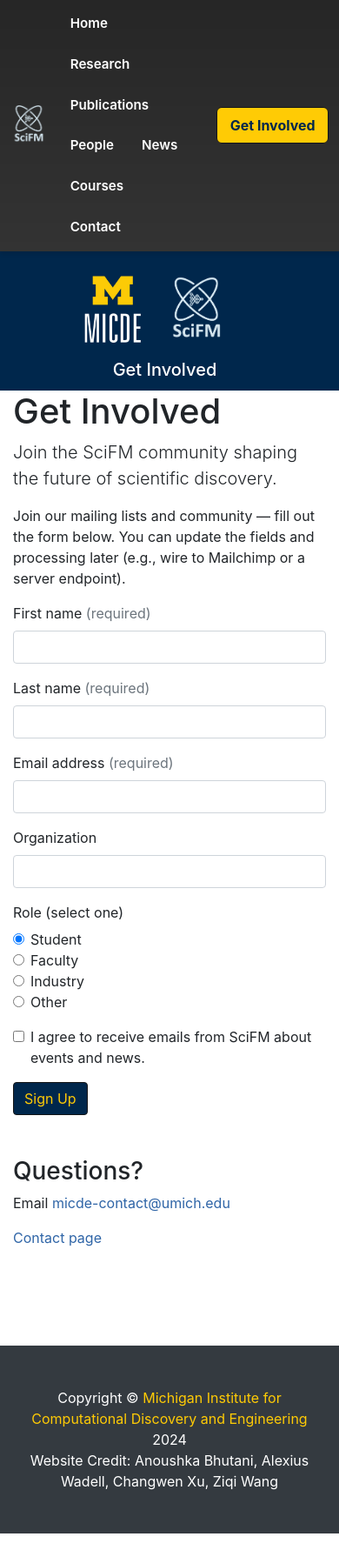
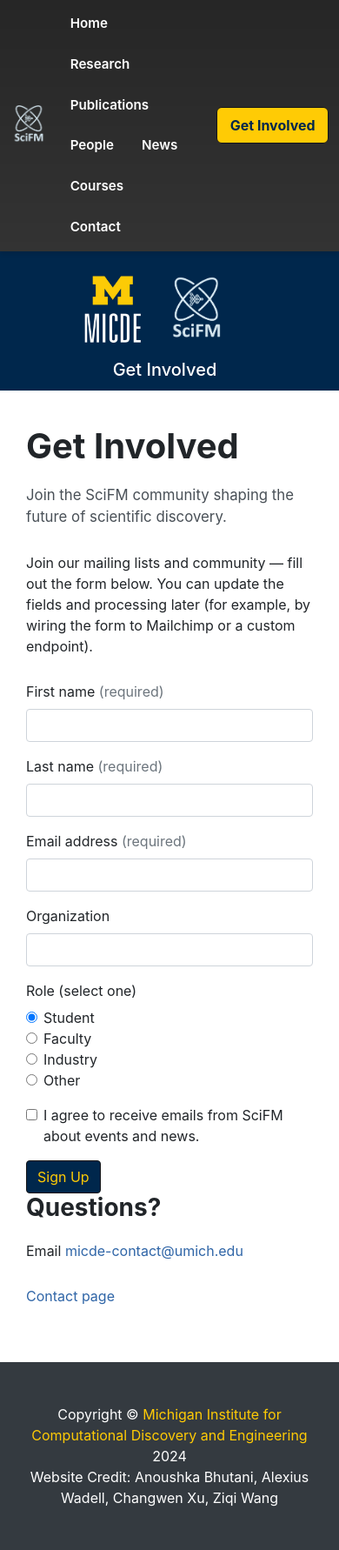
Before and after one commit to scifm/scifm.github.io, a Jekyll site: the page built from get-involved.md, in a window 390 px wide. Shown: the whole page at 87% size. Built offline with Jekyll 4.4.1, drawn with Linux system fonts in a browser that asks for light colours; nearby versions of some CDN libraries.

Commit message:
Add templates for contact and get involved and rewrite the two md files to the correct format

```diff
--- /dev/null
+++ b/_includes/blocks/get-involved-form.html
@@ -0,0 +1,83 @@
+<form id="getInvolvedForm" action="#" method="post" novalidate>
+  <div class="mb-3">
+    <label for="firstName" class="form-label">First name <span class="text-muted">(required)</span></label>
+    <input type="text" class="form-control" id="firstName" name="firstName" required autocomplete="given-name" aria-describedby="firstNameHelp">
+    <div class="invalid-feedback">Please provide your first name.</div>
+  </div>
+
+  <div class="mb-3">
+    <label for="lastName" class="form-label">Last name <span class="text-muted">(required)</span></label>
+    <input type="text" class="form-control" id="lastName" name="lastName" required autocomplete="family-name" aria-describedby="lastNameHelp">
+    <div class="invalid-feedback">Please provide your last name.</div>
+  </div>
+
+  <div class="mb-3">
+    <label for="email" class="form-label">Email address <span class="text-muted">(required)</span></label>
+    <input type="email" class="form-control" id="email" name="email" required autocomplete="email" aria-describedby="emailHelp">
+    <div class="invalid-feedback">Please provide a valid email address.</div>
+  </div>
+
+  <div class="mb-3">
+    <label for="org" class="form-label">Organization</label>
+    <input type="text" class="form-control" id="org" name="organization" autocomplete="organization" aria-describedby="orgHelp">
+  </div>
+
+  <fieldset class="mb-3">
+    <legend class="col-form-label pt-0">Role (select one)</legend>
+    <div class="form-check">
+      <input class="form-check-input" type="radio" name="role" id="roleStudent" value="student" checked>
+      <label class="form-check-label" for="roleStudent">Student</label>
+    </div>
+    <div class="form-check">
+      <input class="form-check-input" type="radio" name="role" id="roleFaculty" value="faculty">
+      <label class="form-check-label" for="roleFaculty">Faculty</label>
+    </div>
+    <div class="form-check">
+      <input class="form-check-input" type="radio" name="role" id="roleIndustry" value="industry">
+      <label class="form-check-label" for="roleIndustry">Industry</label>
+    </div>
+    <div class="form-check">
+      <input class="form-check-input" type="radio" name="role" id="roleOther" value="other">
+      <label class="form-check-label" for="roleOther">Other</label>
+    </div>
+  </fieldset>
+
+  <div class="mb-3 form-check">
+    <input type="checkbox" class="form-check-input" id="consent" name="consent" required>
+    <label class="form-check-label" for="consent">I agree to receive emails from SciFM about events and news.</label>
+    <div class="invalid-feedback">You must agree to receive emails to join.</div>
+  </div>
+
+  <button type="submit" class="btn btn-primary" id="submitBtn">Sign Up</button>
+</form>
+
+<div id="successMessage" class="alert alert-success mt-4" role="status" hidden>
+  <h4 class="alert-heading">Thanks—you’re in!</h4>
+  <p>We've received your sign-up. Check your email for a confirmation message.</p>
+</div>
+
+<script>
+  (function() {
+    var form = document.getElementById('getInvolvedForm');
+    if (!form) return;
+    var success = document.getElementById('successMessage');
+    form.addEventListener('submit', function(event) {
+      event.preventDefault();
+      event.stopPropagation();
+      var valid = form.checkValidity();
+      var elements = form.querySelectorAll('input,select');
+      elements.forEach(function(el) {
+        if (!el.checkValidity()) {
+          el.classList.add('is-invalid');
+          el.classList.remove('is-valid');
+        } else {
+          el.classList.remove('is-invalid');
+          el.classList.add('is-valid');
+        }
+      });
+      if (!valid) return;
+      form.setAttribute('hidden', 'hidden');
+      success.removeAttribute('hidden');
+    });
+  })();
+</script>
--- /dev/null
+++ b/_includes/blocks/split.html
@@ -0,0 +1,63 @@
+{%- assign container_class = include.container_class | default: 'container' -%}
+{%- assign left_col = include.left_col | default: 'col-lg-7' -%}
+{%- assign right_col = include.right_col | default: 'col-lg-5' -%}
+{%- assign left_title_tag = include.left_title_tag | default: 'h2' -%}
+{%- assign right_title_tag = include.right_title_tag | default: 'h3' -%}
+<section class="sfm-split {{ include.class | default: '' }}">
+  <div class="{{ container_class }}">
+    <div class="row align-items-start gy-4">
+      <div class="{{ left_col }}">
+        <div class="sfm-split__panel sfm-split__panel--left">
+          {%- if include.left_eyebrow -%}
+            <p class="sfm-split__eyebrow">{{ include.left_eyebrow }}</p>
+          {%- endif -%}
+          {%- if include.left_title -%}
+            <{{ left_title_tag }} class="sfm-split__title">{{ include.left_title }}</{{ left_title_tag }}>
+          {%- endif -%}
+          {%- if include.left_lead -%}
+            <p class="sfm-split__lead">{{ include.left_lead }}</p>
+          {%- endif -%}
+          {%- if include.left_body -%}
+            {%- if include.left_markdown == false -%}
+              {{ include.left_body }}
+            {%- else -%}
+              {{ include.left_body | markdownify }}
+            {%- endif -%}
+          {%- endif -%}
+          {%- if include.left_children -%}
+            {{ include.left_children }}
+          {%- endif -%}
+          {%- if include.left_buttons -%}
+            {% include blocks/cta-group.html buttons=include.left_buttons class=include.left_button_class %}
+          {%- endif -%}
+        </div>
+      </div>
+      <div class="{{ right_col }}">
+        <div class="sfm-split__panel sfm-split__panel--right">
+          {%- if include.right_eyebrow -%}
+            <p class="sfm-split__eyebrow">{{ include.right_eyebrow }}</p>
+          {%- endif -%}
+          {%- if include.right_title -%}
+            <{{ right_title_tag }} class="sfm-split__title">{{ include.right_title }}</{{ right_title_tag }}>
+          {%- endif -%}
+          {%- if include.right_lead -%}
+            <p class="sfm-split__lead">{{ include.right_lead }}</p>
+          {%- endif -%}
+          {%- if include.right_body -%}
+            {%- if include.right_markdown == false -%}
+              {{ include.right_body }}
+            {%- else -%}
+              {{ include.right_body | markdownify }}
+            {%- endif -%}
+          {%- endif -%}
+          {%- if include.right_children -%}
+            {{ include.right_children }}
+          {%- endif -%}
+          {%- if include.right_buttons -%}
+            {% include blocks/cta-group.html buttons=include.right_buttons class=include.right_button_class %}
+          {%- endif -%}
+        </div>
+      </div>
+    </div>
+  </div>
+</section>
--- a/assets/css/_sass/_blocks.scss
+++ b/assets/css/_sass/_blocks.scss
@@ -34,7 +34,7 @@
   display: flex;
   align-items: center;
   justify-content: center;
-  margin: 0;
+  margin: 1.5rem 0 0;
 }
 
 .sfm-hero__media img {
@@ -48,14 +48,11 @@
   .sfm-hero {
     padding: 2rem 0 1rem;
   }
+  .sfm-hero__media {
+    margin-top: 1rem;
+  }
   .sfm-hero__media img {
     max-width: min(480px, 100%);
-  }
-}
-
-@media (min-width: 1200px) {
-  .sfm-hero__title {
-    white-space: nowrap;
   }
 }
 
@@ -91,6 +88,10 @@
 .sfm-figure {
   margin: 2.5rem auto;
   --sfm-figure-max-width: min(100%, 960px);
+}
+
+.sfm-section__body + .sfm-figure {
+  margin-top: 1.5rem;
 }
 
 .sfm-figure__media {
@@ -149,3 +150,49 @@
   border: 0;
   display: block;
 }
+
+.sfm-split {
+  margin: 3rem 0;
+}
+
+.sfm-split__panel {
+  display: flex;
+  flex-direction: column;
+  gap: 1rem;
+}
+
+.sfm-split__panel--right {
+  align-items: stretch;
+}
+
+.sfm-split__title {
+  font-weight: 700;
+  margin-bottom: 0.5rem;
+}
+
+.sfm-split__lead {
+  font-size: 1.05rem;
+  color: #495057;
+}
+
+.sfm-split__eyebrow {
+  text-transform: uppercase;
+  letter-spacing: 0.1em;
+  font-weight: 700;
+  color: #2f65a7;
+  margin-bottom: 0.5rem;
+}
+
+.sfm-split__panel .sfm-embed {
+  margin: 0;
+  height: 100%;
+}
+
+@media (max-width: 767.98px) {
+  .sfm-split {
+    margin: 2.5rem 0;
+  }
+  .sfm-split__panel {
+    gap: 0.75rem;
+  }
+}
--- a/get-involved.md
+++ b/get-involved.md
@@ -4,106 +4,26 @@
 permalink: /get-involved/
 ---
 
-<div class="row">
-  <div class="col-md-8 mb-5">
-    <h1>Get Involved</h1>
-    <p class="lead">Join the SciFM community shaping the future of scientific discovery.</p>
-    <p>Join our mailing lists and community — fill out the form below. You can update the fields and processing later (e.g., wire to Mailchimp or a server endpoint).</p>
+{% capture intro_body %}
+Join our mailing lists and community — fill out the form below. You can update the fields and processing later (for example, by wiring the form to Mailchimp or a custom endpoint).
+{% endcapture %}
 
-    <!-- Placeholder signup form: update `action` to your form processor later -->
-    <form id="getInvolvedForm" action="#" method="post" novalidate>
-      <div class="mb-3">
-        <label for="firstName" class="form-label">First name <span class="text-muted">(required)</span></label>
-        <input type="text" class="form-control" id="firstName" name="firstName" required autocomplete="given-name" aria-describedby="firstNameHelp">
-        <div class="invalid-feedback">Please provide your first name.</div>
-      </div>
+{% capture form_block %}
+{% include blocks/get-involved-form.html %}
+{% endcapture %}
 
-      <div class="mb-3">
-        <label for="lastName" class="form-label">Last name <span class="text-muted">(required)</span></label>
-        <input type="text" class="form-control" id="lastName" name="lastName" required autocomplete="family-name" aria-describedby="lastNameHelp">
-        <div class="invalid-feedback">Please provide your last name.</div>
-      </div>
+{% capture sidebar_body %}
+Email [micde-contact@umich.edu](mailto:micde-contact@umich.edu)
 
-      <div class="mb-3">
-        <label for="email" class="form-label">Email address <span class="text-muted">(required)</span></label>
-        <input type="email" class="form-control" id="email" name="email" required autocomplete="email" aria-describedby="emailHelp">
-        <div class="invalid-feedback">Please provide a valid email address.</div>
-      </div>
+[Contact page](/contact/)
+{% endcapture %}
 
-      <div class="mb-3">
-        <label for="org" class="form-label">Organization</label>
-        <input type="text" class="form-control" id="org" name="organization" autocomplete="organization" aria-describedby="orgHelp">
-      </div>
-
-      <fieldset class="mb-3">
-        <legend class="col-form-label pt-0">Role (select one)</legend>
-        <div class="form-check">
-          <input class="form-check-input" type="radio" name="role" id="roleStudent" value="student" checked>
-          <label class="form-check-label" for="roleStudent">Student</label>
-        </div>
-        <div class="form-check">
-          <input class="form-check-input" type="radio" name="role" id="roleFaculty" value="faculty">
-          <label class="form-check-label" for="roleFaculty">Faculty</label>
-        </div>
-        <div class="form-check">
-          <input class="form-check-input" type="radio" name="role" id="roleIndustry" value="industry">
-          <label class="form-check-label" for="roleIndustry">Industry</label>
-        </div>
-        <div class="form-check">
-          <input class="form-check-input" type="radio" name="role" id="roleOther" value="other">
-          <label class="form-check-label" for="roleOther">Other</label>
-        </div>
-      </fieldset>
-
-      <div class="mb-3 form-check">
-        <input type="checkbox" class="form-check-input" id="consent" name="consent" required>
-        <label class="form-check-label" for="consent">I agree to receive emails from SciFM about events and news.</label>
-        <div class="invalid-feedback">You must agree to receive emails to join.</div>
-      </div>
-
-      <button type="submit" class="btn btn-primary" id="submitBtn">Sign Up</button>
-    </form>
-
-    <div id="successMessage" class="alert alert-success mt-4" role="status" style="display:none;">
-      <h4 class="alert-heading">Thanks—you’re in!</h4>
-      <p>We've received your sign-up. Check your email for a confirmation message.</p>
-    </div>
-
-    <script>
-      // Client-side validation + success replacement
-      (function() {
-        var form = document.getElementById('getInvolvedForm');
-        var success = document.getElementById('successMessage');
-        form.addEventListener('submit', function(event) {
-          event.preventDefault();
-          event.stopPropagation();
-          var valid = true;
-          // use built-in validity checks
-          if (!form.checkValidity()) valid = false;
-          // show/hide browser validation UI via classes
-          var elements = form.querySelectorAll('input,select');
-          elements.forEach(function(el){
-            if (!el.checkValidity()) {
-              el.classList.add('is-invalid');
-            } else {
-              el.classList.remove('is-invalid');
-              el.classList.add('is-valid');
-            }
-          });
-          if (!valid) return;
-          // Simulate a successful submit — replace form with success message
-          form.style.display = 'none';
-          success.style.display = 'block';
-          // TODO: actually post data to your form handler here
-        }, false);
-      })();
-    </script>
-  </div>
-
-  <div class="col-md-4 mb-5">
-    <!-- Sidebar will still render here by the layout include -->
-    <h3>Questions?</h3>
-    <p>Email <a href="mailto:micde-contact@umich.edu">micde-contact@umich.edu</a></p>
-    <p><a href="/contact/">Contact page</a></p>
-  </div>
-</div>
+{% include blocks/split.html
+    left_title="Get Involved"
+    left_title_tag="h1"
+    left_lead="Join the SciFM community shaping the future of scientific discovery."
+    left_body=intro_body
+    left_children=form_block
+    right_title="Questions?"
+    right_body=sidebar_body
+%}
```
Also changed, not shown: contact.md (+35 -23 lines).
